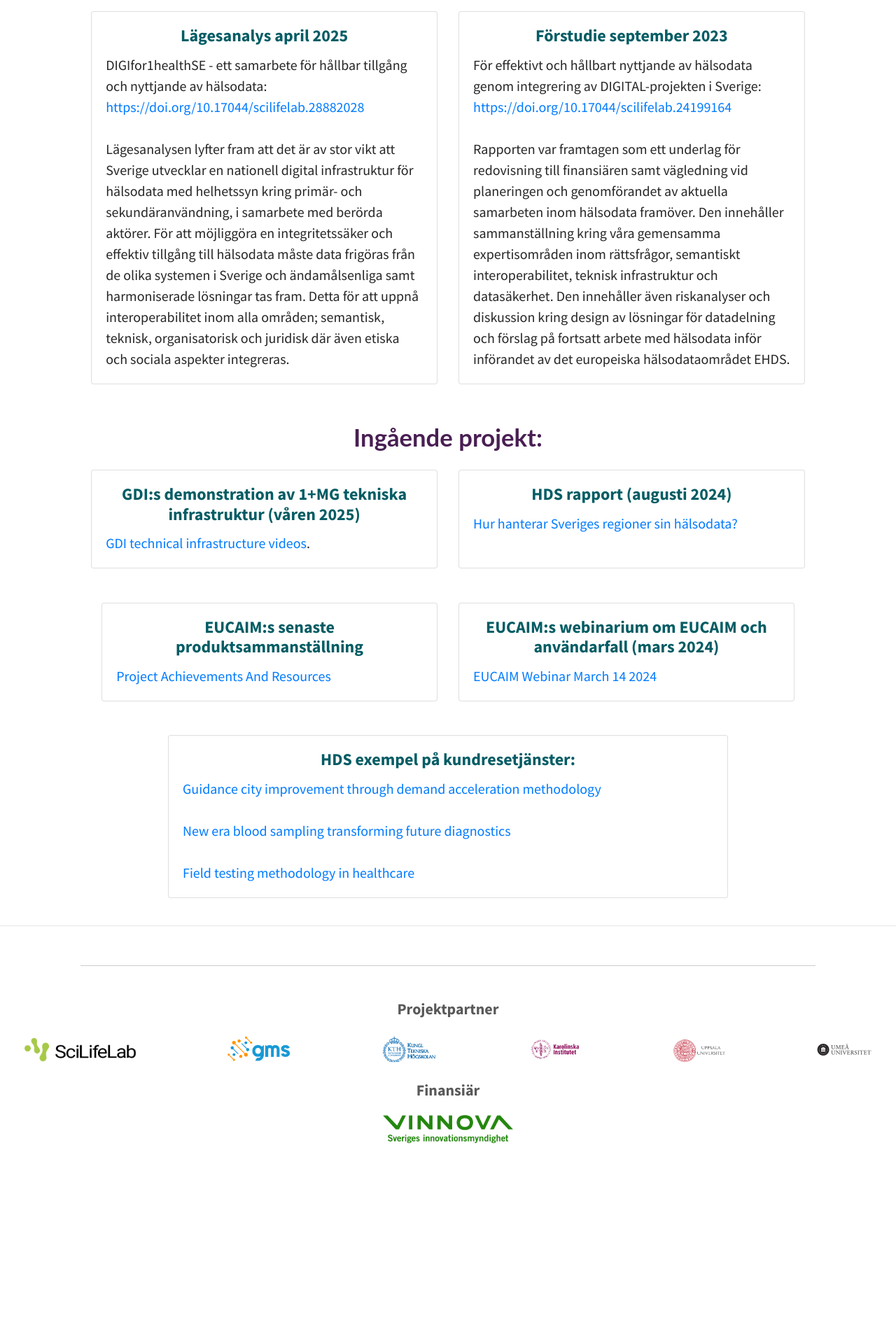
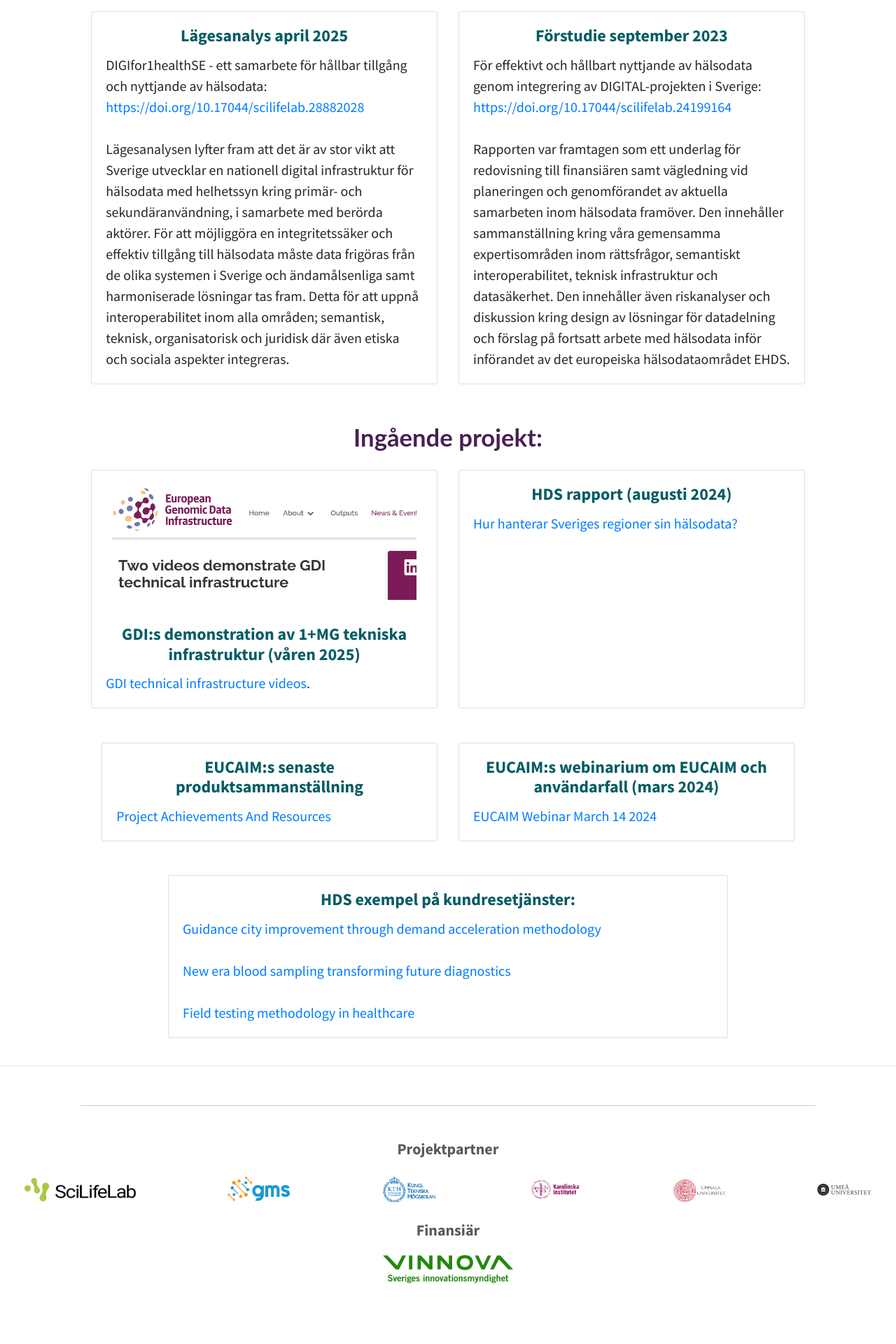
Before and after one commit to ScilifelabDataCentre/DIGIfor1Health_web, a Jekyll site: the page built from pages/outputs.md, in a window 1280 px wide. Shown: the part 1064-2984 px from the top of the page at 70% size. Built offline with Jekyll 4.4.1, drawn with Linux system fonts in a browser that asks for light colours; a script that is not in the unit is left out; comment, search, counter and statistics services are not loaded; before the commit the page ends 2784 px from its top, so only the background shows below that.

Commit message:
Update outputs.md

```diff
--- a/pages/outputs.md
+++ b/pages/outputs.md
@@ -117,7 +117,7 @@ Rapporten var framtagen som ett underlag för redovisning till finansiären samt
   <div class="row">
     <div class="col-lg-6 mb-4">
       <div class="card h-100">
-
+       <img src="/assets/img/EGDIvideos.png" class="card-img-top" alt="GDI videos" style="padding: 15px; max-height: 200px; object-fit: contain;">
         <div class="card-body">
           <h4 class="card-title" style="font-weight: bold; text-align: center; color: #045C64;">
             GDI:s demonstration av 1+MG tekniska infrastruktur (våren 2025)
```
